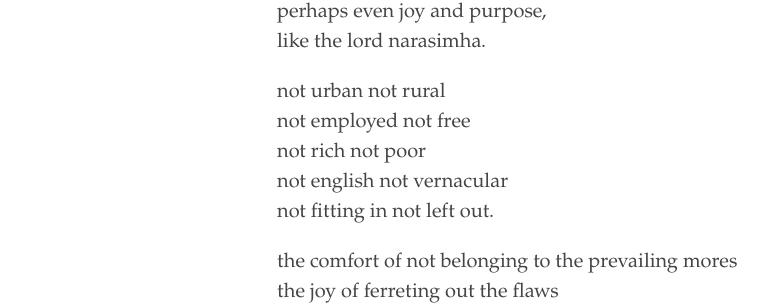
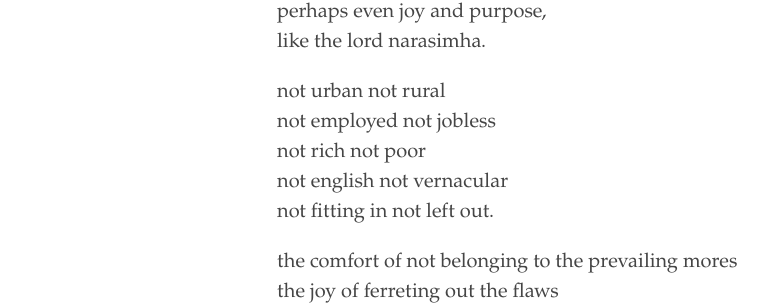
Before and after one commit to WordMistri/WordMistri.github.io, a Jekyll site: the page built from _texts/e.md, in a window 1280 px wide. Shown: the part 215-520 px from the top of the page, without its empty margins (3-771 px from the left). Built offline with Jekyll 4.4.1, drawn with Linux system fonts in a browser that asks for light colours.

Commit message:
Update e.md

```diff
--- a/_texts/e.md
+++ b/_texts/e.md
@@ -11,7 +11,7 @@ source:
 - like the lord narasimha.
 
 - not urban not rural
-- not employed not free
+- not employed not jobless
 - not rich not poor
 - not english not vernacular
 - not fitting in not left out.
```
